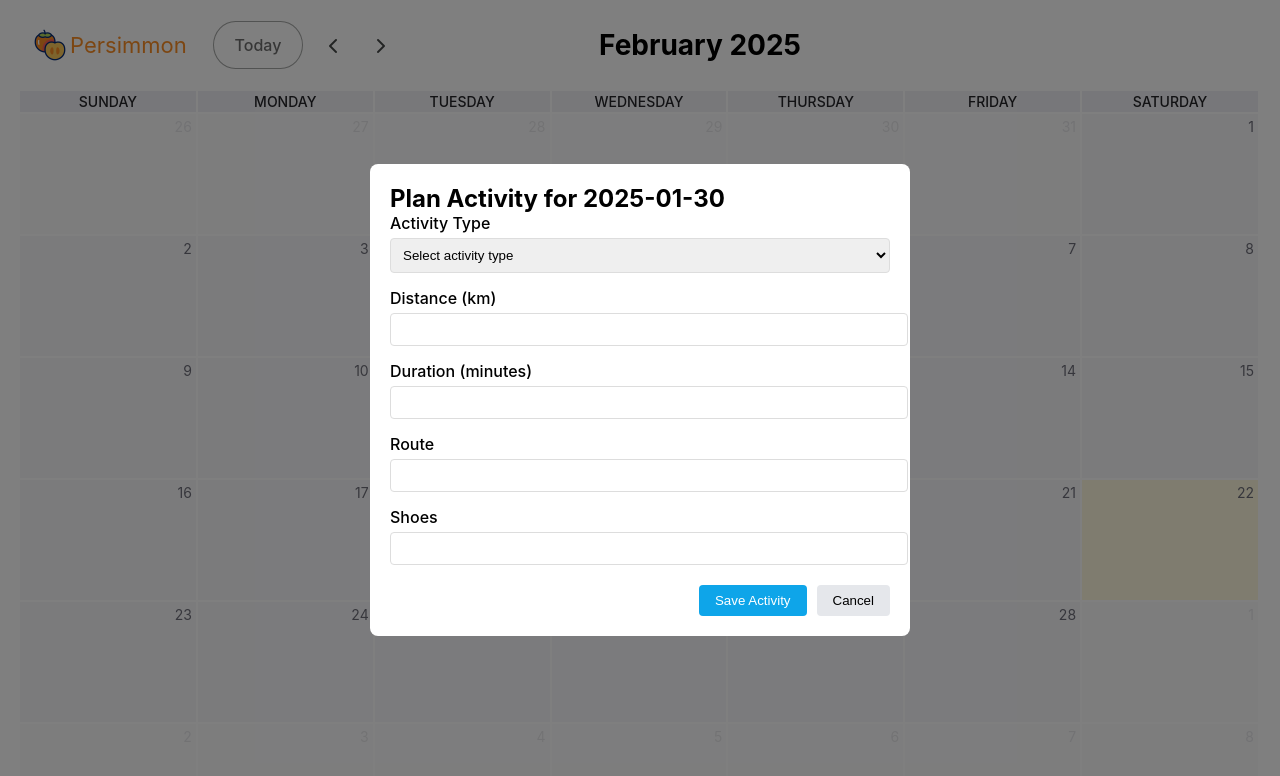
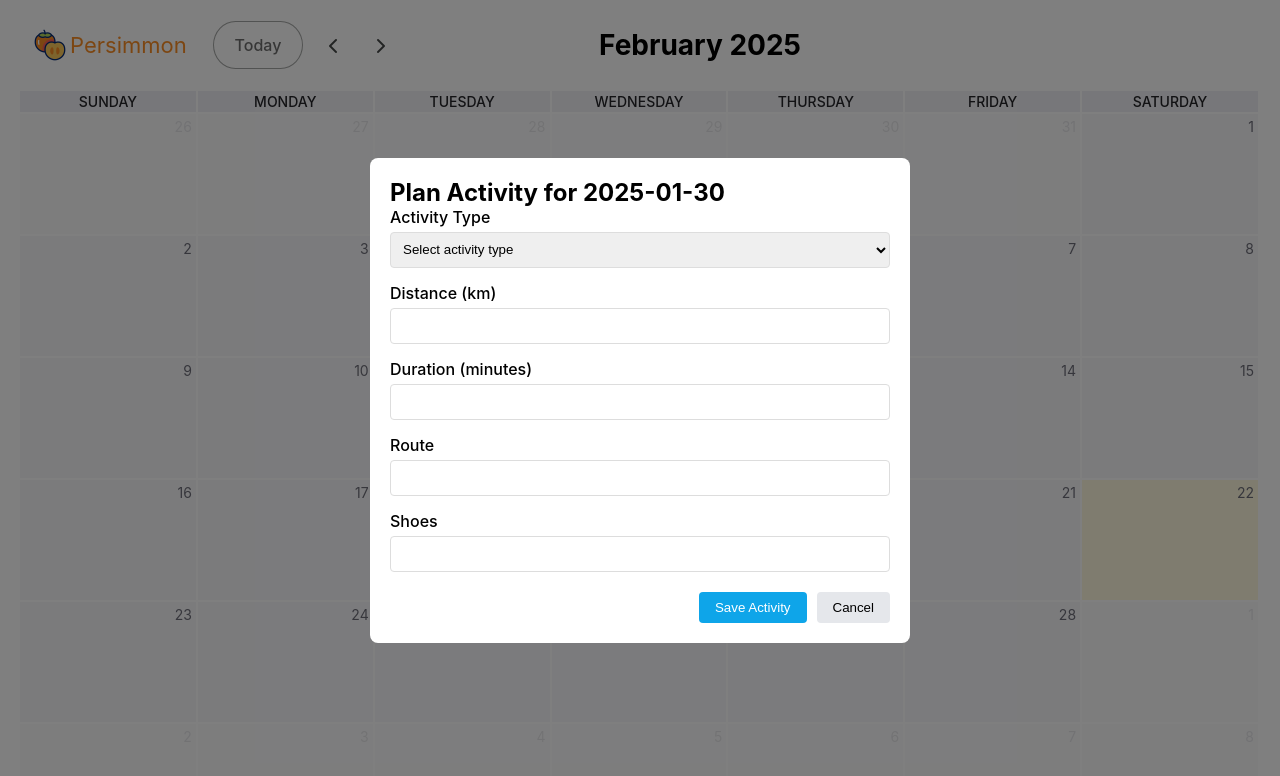
Before and after one commit to sunnybunnyy/training-dashboard, a React (Vite) app in the folder frontend/: page / in a window 1280 px wide. Both pictures are taken after a click on the element "30". Shown: the top 776 px of the page. Built offline with nearby package versions, Linux system fonts and the light colour scheme; no server answers.

Commit message:
Make input elements the same size as select elements

```diff
--- a/frontend/src/App.css
+++ b/frontend/src/App.css
@@ -121,10 +121,12 @@
 
 .form-group input,
 .form-group select {
-  width: 100%;
-  padding: 8px;
   border: 1px solid #ddd;
   border-radius: 4px;
+  height: 36px;
+  padding: 8px;
+  width: 100%;
+  box-sizing: border-box;
 }
 
 .fc-header-toolbar > div {
```
Also changed, not shown: 1 other file (tests, documents, lock files or other folders).
